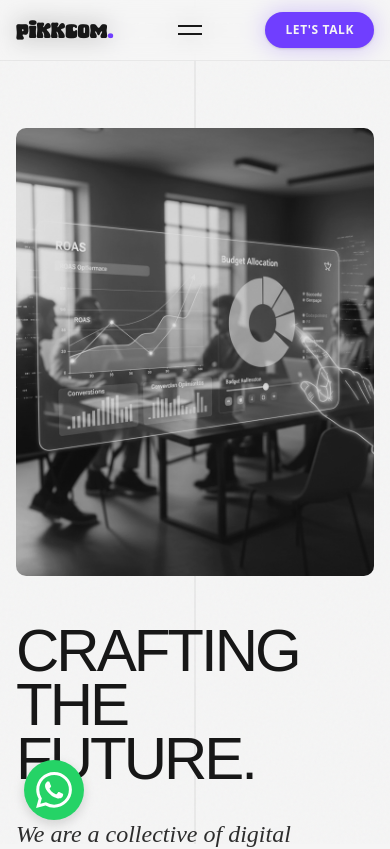
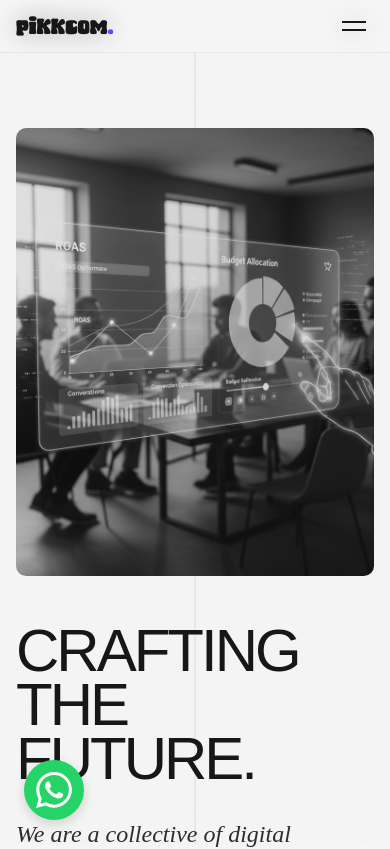
Before and after one commit to Bharath-Krishna-AB/PIKKCOM_AdvertisingCompany, a Next.js app: page /company in a window 390 px wide. Shown: the top 849 px of the page. Built offline with nearby package versions, Linux system fonts and the light colour scheme; a web font is replaced by a local one.

Commit message:
navbar mobile resolution error fixed

```diff
--- a/components/Navbar.tsx
+++ b/components/Navbar.tsx
@@ -193,7 +193,7 @@ const Navbar = () => {
                         href="/contact"
                         onMouseEnter={() => handleActionMouseEnter()}
                         onMouseLeave={() => handleActionMouseLeave()}
-                        className="action-button px-5 py-2.5 sm:px-8 sm:py-3 rounded-full text-xs sm:text-sm font-bold tracking-wider shadow-sm bg-accent text-primary cursor-pointer relative z-50"
+                        className="action-button hidden sm:block px-5 py-2.5 sm:px-8 sm:py-3 rounded-full text-xs sm:text-sm font-bold tracking-wider shadow-sm bg-accent text-primary cursor-pointer relative z-50"
                     >
                         LET'S TALK
                     </Link>
```
